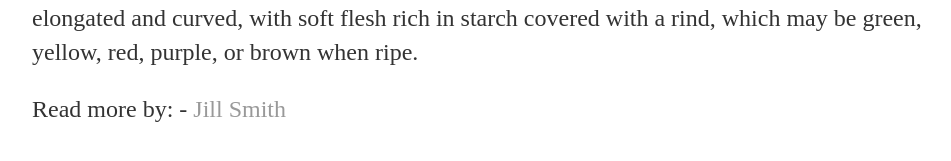
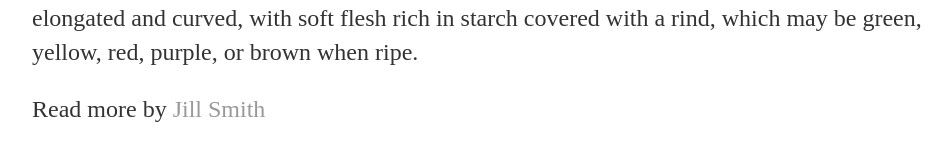
Before and after one commit to studentiyot/code_monkey, a Jekyll site: the page built from _posts/2018-08-20-bananas.md, in a window 1280 px wide. Shown: the part 411-572 px from the top of the page, without its empty margins (160-1111 px from the left). Built offline with Jekyll 4.4.1, drawn with Linux system fonts in a browser that asks for light colours.

```diff
--- a/_layouts/post.html
+++ b/_layouts/post.html
@@ -8,9 +8,9 @@ layout: default
 
 <p>
   <!-- {{ page.date | date_to_string }} -->
-  Read more by:
+  Read more by
   {% assign author = site.authors | where: 'short_name', page.author | first %}
   {% if author %}
-    - <a href="{{ author.url | prepend: site.baseurl }}">{{ author.name }}</a>
+    <a href="{{ author.url | prepend: site.baseurl }}">{{ author.name }}</a>
   {% endif %}
 </p>
```
